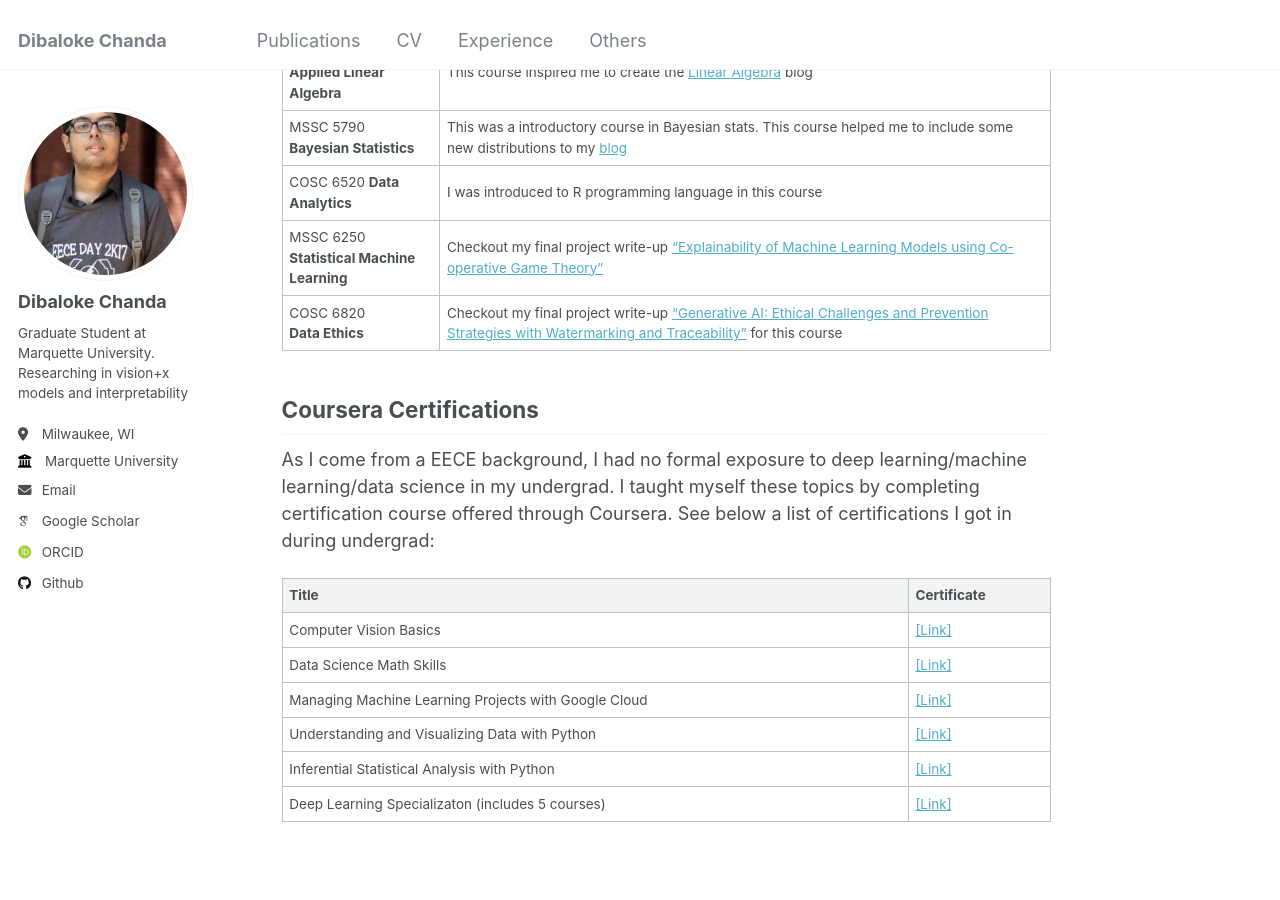
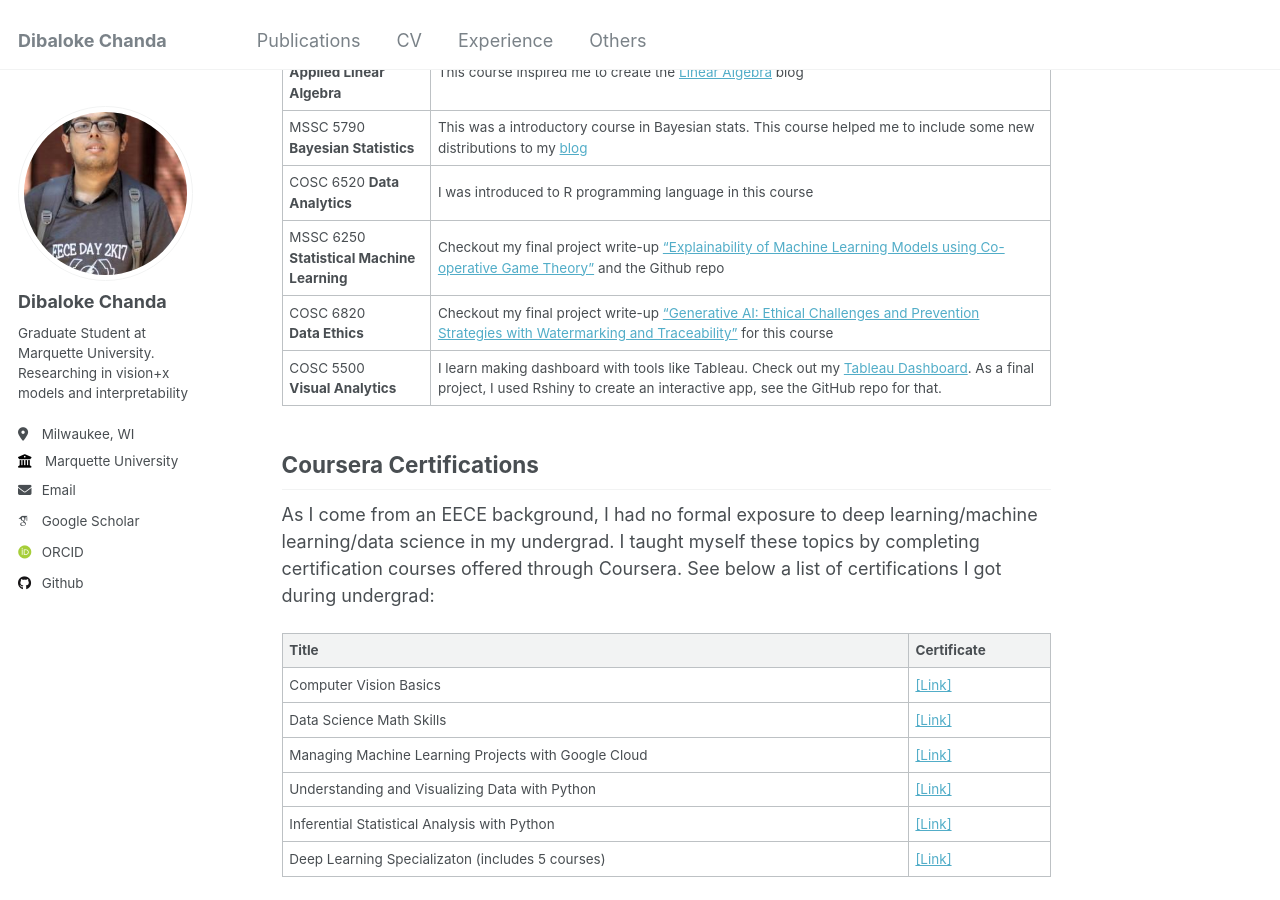
Before and after one commit to dibaloke/dibaloke.github.io, a Jekyll site: the page built from _pages/others.md, in a window 1280 px wide and 900 px high, scrolled down 472 px. Built offline with Jekyll 4.4.1, drawn with Linux system fonts in a browser that asks for light colours; some web fonts are replaced.

Commit message:
Update others.md

```diff
--- a/_pages/others.md
+++ b/_pages/others.md
@@ -16,13 +16,12 @@ Following is a list of courses and projects/skills I gained during my Master's i
 | MSSC 6040 <br> <b>Applied Linear Algebra</b>| This course inspired me to create the [Linear Algebra](https://dibalokechanda.github.io/Linear-Algebra/) blog|
 | MSSC 5790<br><b>Bayesian Statistics</b>|This was a introductory course in Bayesian stats. This course helped me to include some new distributions to my [blog](https://dibalokechanda.github.io/posts/a-reference-guide-to-distributions-blog/) |
 |COSC 6520 <b>Data Analytics</b>| I was introduced to R programming language in this course |
-| MSSC 6250<br><b>Statistical Machine Learning</b> | Checkout my final project write-up <a href="https://dibaloke.github.io/files/MSSC_6250_Project_Dibaloke.pdf" target="_blank"> "Explainability of Machine Learning Models using Co-operative Game Theory"</a>|
+| MSSC 6250<br><b>Statistical Machine Learning</b> | Checkout my final project write-up <a href="https://dibaloke.github.io/files/MSSC_6250_Project_Dibaloke.pdf" target="_blank"> "Explainability of Machine Learning Models using Co-operative Game Theory"</a> and the Github repo|
 | COSC 6820<br> <b> Data Ethics </b> | Checkout my final project write-up <a href="https://dibaloke.github.io/files/Final_Paper_Data_Ethics_Dibaloke.pdf" target="_blank"> "Generative AI: Ethical Challenges and Prevention Strategies with Watermarking and Traceability"</a> for this course|
-
-
+|COSC 5500 <br> <b> Visual Analytics </b> | I learn making dashboard with tools like Tableau. Check out my [Tableau Dashboard](https://public.tableau.com/views/DibalokeChandaVisualAnalyticsSpring2024TableauProject_3/Dashboard1?:language=en-GB&:sid=&:redirect=auth&:display_count=n&:origin=viz_share_link). As a final project, I used Rshiny to create an interactive app, see the GitHub repo for that.|
 
 ## Coursera Certifications
-As I come from a EECE background, I had no formal exposure to deep learning/machine learning/data science in my undergrad. I taught myself these topics by completing certification course offered through Coursera. See below a list of certifications I got in during undergrad:
+As I come from an EECE background, I had no formal exposure to deep learning/machine learning/data science in my undergrad. I taught myself these topics by completing certification courses offered through Coursera. See below a list of certifications I got during undergrad:
 
 | Title            | Certificate          |
 |------------------|----------------------|
```
